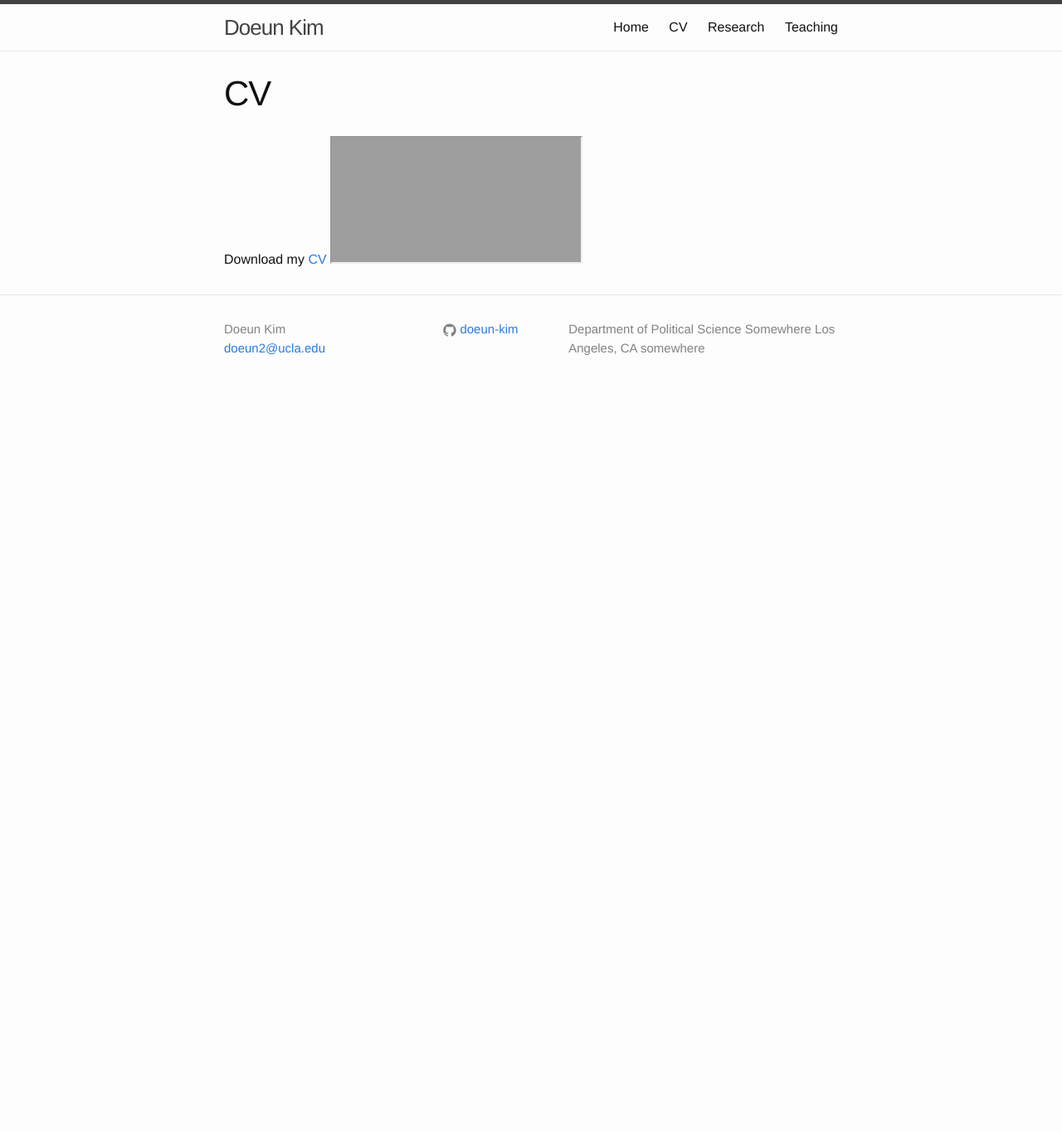
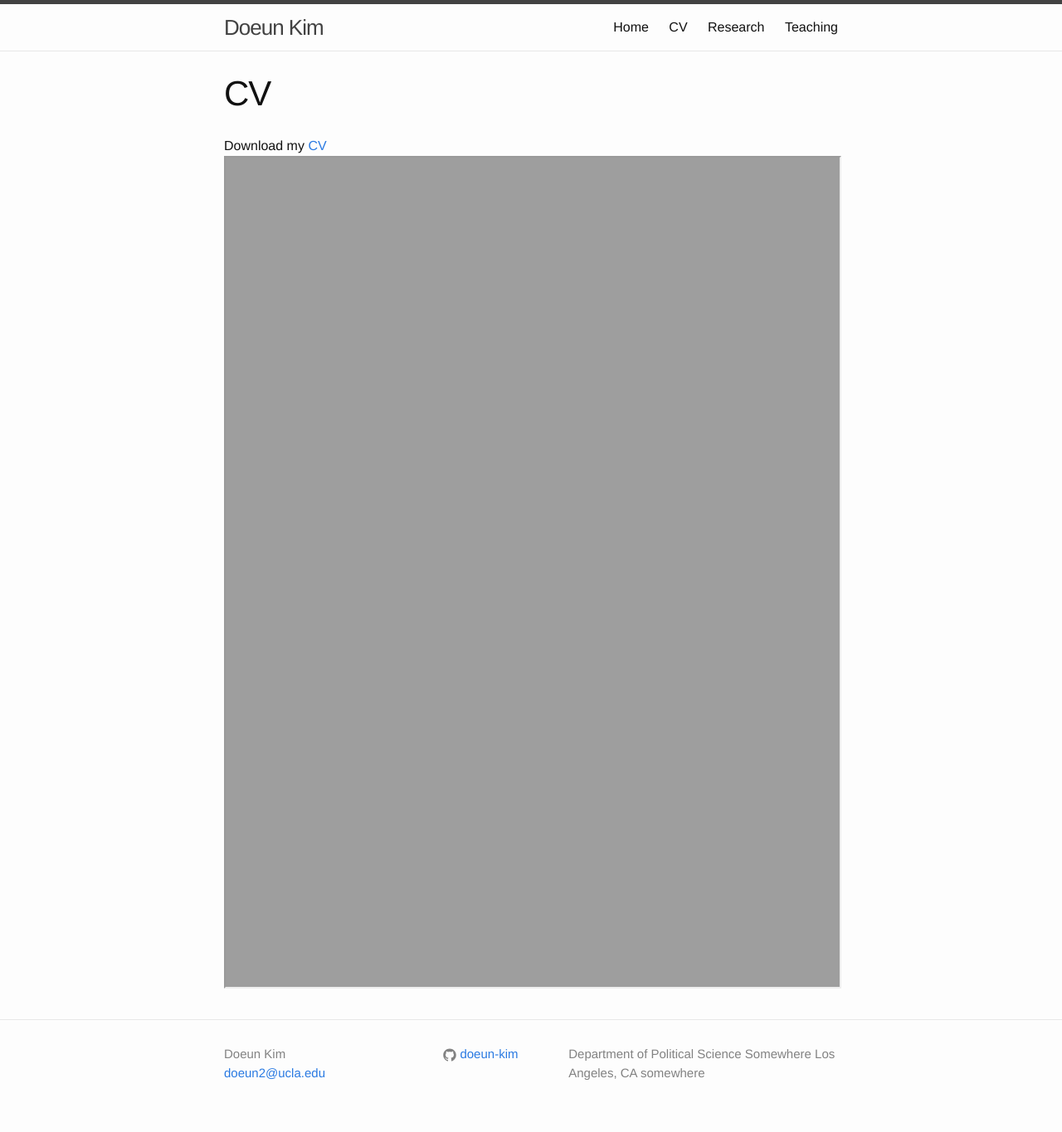
Before and after one commit to soonhong-cho/soonhong-cho.github.io, a Jekyll site: the page cv.html, which Jekyll copies as it is, in a window 1280 px wide. Shown: the whole page at 83% size. Built offline with Jekyll 4.4.1, drawn with Linux system fonts in a browser that asks for light colours; before the commit the page ends 900 px from its top, so only the background shows below that.

Commit message:
Update cv.html

```diff
--- a/cv.html
+++ b/cv.html
@@ -77,7 +77,7 @@
 
 Download my <a href="cv.pdf">CV</a>
 
-<iframe src="http://doeun-kim.github.io/cv.pdf"></iframe>
+<iframe src="http://doeun-kim.github.io/cv.pdf" width="100%" height="1000"></iframe>
 </div>
 
       </div>
```
